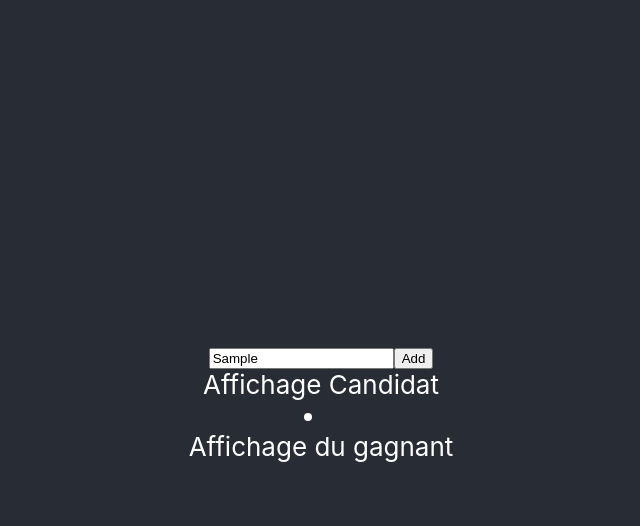
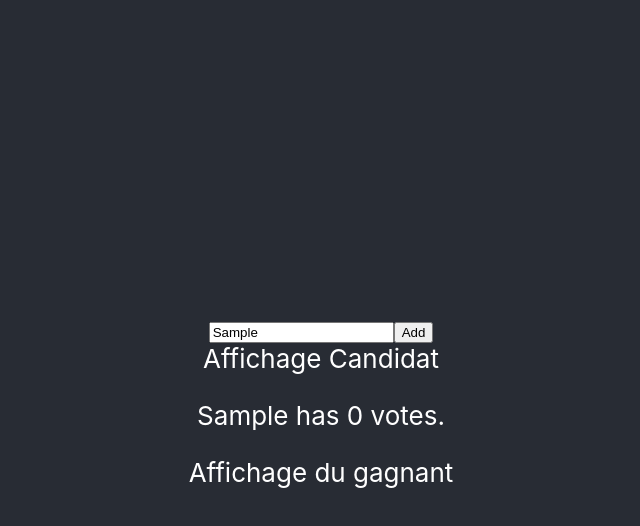
Before and after one commit to MrSlyP/Team-Project-React-Voting-Boot, a React (Create React App) app: page / in a window 1280 px wide. Both pictures are taken after typing "Sample" into the empty fields and a click on the button "Add". Shown: the top 526 px of the page, without its empty margins (319-959 px from the left). Built offline with nearby package versions, Linux system fonts and the light colour scheme.

Commit message:
Affichage des candidats opérationnel

```diff
--- a/src/AddCandidat.js
+++ b/src/AddCandidat.js
@@ -1,15 +1,8 @@
 import React, {useState} from "react";
 
 function AddCandidat(props) {
-  //Idée initiale: que l'ajout d'un candidat l'ajoute
-  //à candidateList et modifie l'index du state
-  //let changeIndex = props.changeIndex;
-  //let index = props.indexValue;
 
-
-  //NameHandler = props.NameHandler
   let AddCandidate = props.ajouter
-  //let enteredName;
 
   const[enteredName, setEnteredName] = useState();
 
@@ -22,16 +15,7 @@ function AddCandidat(props) {
   const submitHandler = (event) => {
     //prevents form from reloading after clicking button
     event.preventDefault();
-    //candidate name entered is being stored in variable
-    //const candidateNames = {enteredName};
-    //console.log(candidateNames);
 
-    //sending candidateNames as props towards ListCandidat.js
-    //AJOUT: we must instead send it to App.js who will send it to ListCandidat.js
-
-    //props.onSaveCandidat(candidateNames);
-    //reset textbox
-    //setEnteredName("");
     };
 
   return (
@@ -50,7 +34,7 @@ function AddCandidat(props) {
         />
         <button
         type="submit" className="btn btn-primary" onClick={handle}>
-          Add{/* Add candidate no {index + 1}  */}
+          Add
         </button>
       </div>
     </form>
--- a/src/App.js
+++ b/src/App.js
@@ -4,70 +4,32 @@ import ListCandidat from "./ListCandidat";
 import AddCandidat from "./AddCandidat";
 import Winner from "./Winner";
 
-//Updating the whole branch to reflect master branch and
-//continue from there
-
-//Liste qui devra être vide au début. Sert à stocker
-// les candidats au fur et à mesure de leur création.
-let candidateList = ["bidon"];
 
 function App() {
-  // Ajoutez la gestion du state ici
-  //Celui-ci ne sert a rien, on pourrait probablement l'enlever
-  //const [index, setIndex] = useState(0);
-
 
 
   //Definition of the object candidate and the state it use
-  const [candidate, setCandidate] = useState({});
+  const [candidate, setCandidate] = useState({name:"",nbVote:0});
   const name = candidate.name;
   const nbVote = candidate.nbVote;
+
   //Declare an array of objects "candidate" and the state it use
   const [candidateList, setCandidateList] = useState([]);
 
 
-    function addCandidate(nameReceived) {
-    //on recoit le nouveau candidat suite à l'event
-    let newName = nameReceived;
-    //to check what is receive here (it receive the name from AddCandidat!)
-    console.log(newName);
-
-    //on "change" l'bjet candidate avec le newName
-    setCandidate({name: newName, nbVote: 0} )
-    //On constate ici que le candidate a bien le new name
-    console.log(candidate.name);
-    //On ajoute le nouveau candidat au array
-    ajoutCandidat(candidate);
+  //Receive the name of the new candidate,add the object candidate to the
+  //array candidateList. It spread the original list and then add the new candidate
+  function ajoutCandidat(nameReceived) {
+   let candidateNew= {name: nameReceived, nbVote: 0 }
+   return setCandidateList((candidateList) => [...candidateList, {name: candidateNew.name, nbVote: candidateNew.nbVote}]);
   }
-
-  //Add the object candidate to the array candidateList
-  //it spread the original list and then add the new candidate
-  function ajoutCandidat(newCandidate) {
-    setCandidateList((candidateList) => [...candidateList, newCandidate]);
-  }
-
-  //It was your state, not used right now but still there in case
-  const[enteredName, setEnteredName] = useState("");
-
-  //I've comment this function since it was like mine but not entirely
-
-  //const NameHandler = (event) => {
-    //function to retrive candidate name entered
-  //  setEnteredName(event.target.value);
- // };
-
-  //Fonction pour modifier le state qui gère l'ajout à
-  // la liste de candidats (ou autre on verra) --commenté en vue d'être enlevé
-  //function handleIndexList(e) {
- //   setIndex(index + 1);
-  //}
 
   return (
     <div className="App">
       <header className="App-header">
 
         <AddCandidat
-         ajouter = {addCandidate}
+         ajouter = {ajoutCandidat}
         />
         <ListCandidat
         liste={candidateList}
--- a/src/ListCandidat.js
+++ b/src/ListCandidat.js
@@ -1,31 +1,18 @@
 import React, { useState } from "react";
-import AddCandidat from "./AddCandidat";
 
 function ListCandidat(props) {
     //But: afficher les candidats à mesure qu'ils
     //sont ajoutés.
     const listeC = props.liste
-    let afficherTest = props.test
-    //inspired by: https://stackoverflow.com/questions/38443227/how-to-get-input-text-value-on-click-in-reactjs
-    const listCandidates = listeC.map((d) => <li key={d.name}>{d.name}</li>);
-
-    //handling values passed as props
-    //retrieving candidateNames
-   // const onSaveHandler = (enteredCandidate) => {
-    //  const candidates = {enteredCandidate};
-     // console.log(candidates);
-
-      //sending candidates as props towards App.js
-      //props.onAddCandidat(candidates);
-
 
     return (
       <div>
            Affichage Candidat {" "}
-          {listCandidates}
 
-          {/* retrieving candidateNames value from AddCandidat.js */}
-         {/* <AddCandidat onSaveCandidat={onSaveHandler}/> */}
+         {listeC.map(({ name, nbVote }) => (
+        <p key={name}>{name} has {nbVote} votes.</p>
+      ))}
+
 
       </div>
     );
```
